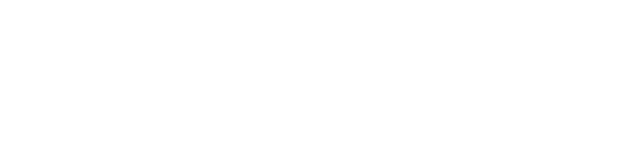
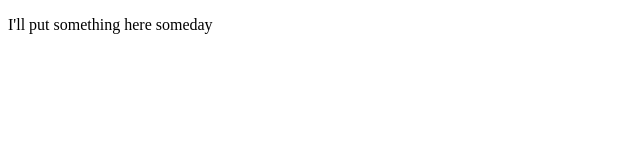
Before and after one commit to plusreed/Discord-Toolkit, a plain HTML site: page index.html in a window 1280 px wide. Shown: the whole page, without its empty margins (0-640 px from the left). Drawn offline with Linux system fonts and the light colour scheme.

Commit message:
Update index.html

```diff
--- a/index.html
+++ b/index.html
@@ -1,6 +1,7 @@
 <!DOCTYPE html>
 <html>
   <head>
-    <title>test</title>
+    <title>Discord-Toolkit</title>
+    <p>I'll put something here someday</p>
   </head>
 </html>
```
